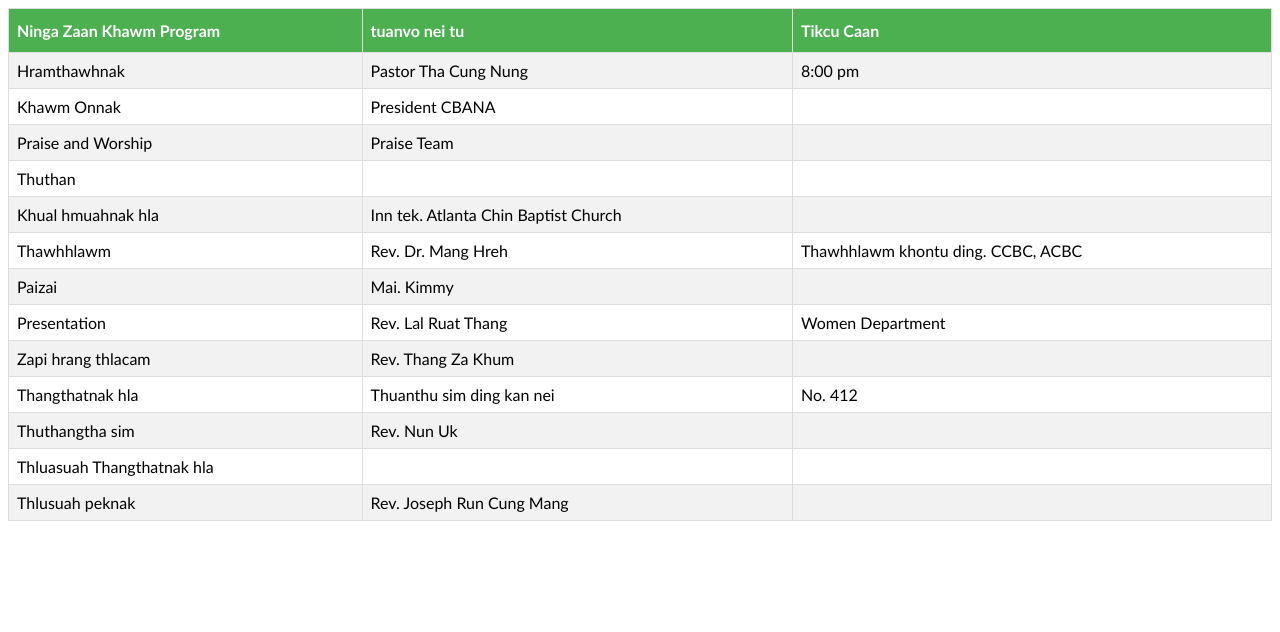
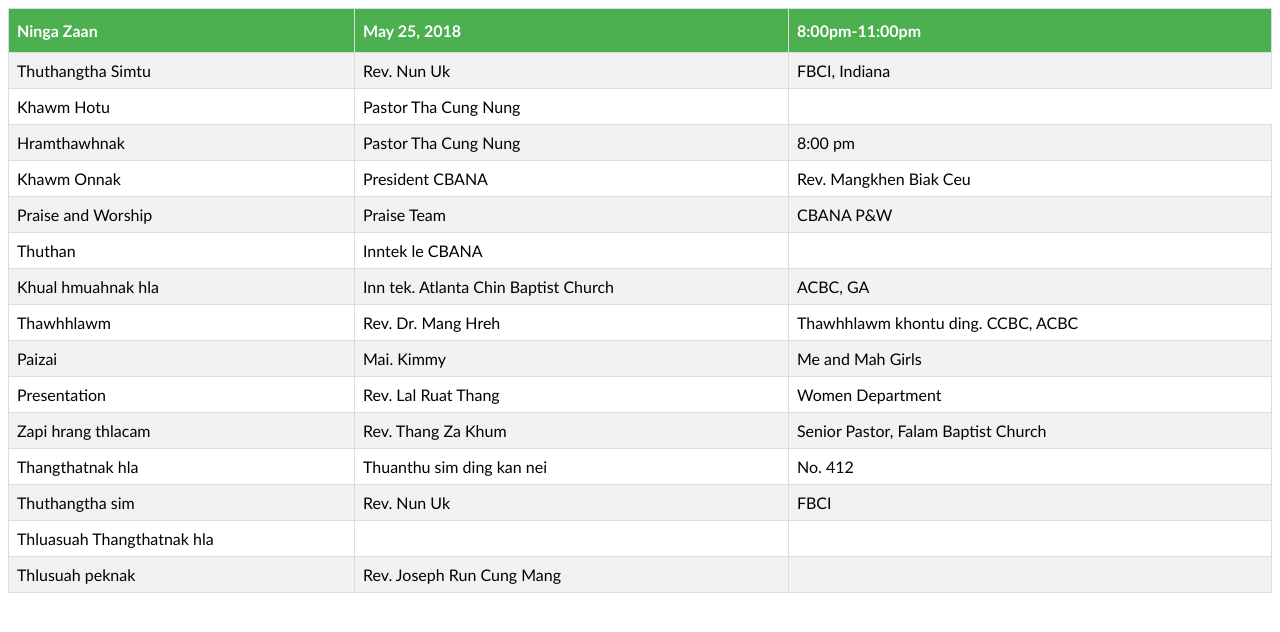
Before and after one commit to cbana2k18/program, a plain HTML site: page index1.html in a window 1280 px wide. Drawn offline with Linux system fonts and the light colour scheme.

Commit message:
udpate program for firday night

```diff
--- a/index1.html
+++ b/index1.html
@@ -59,10 +59,18 @@ li a {
 
 <table id="customers">
   <tr>
-    <th>Ninga Zaan Khawm Program</th>
-    <th>tuanvo nei tu</th>
-    <th>Tikcu Caan</th>
+    <th>Ninga Zaan</th>
+    <th>May 25, 2018</th>
+    <th>8:00pm-11:00pm</th>
   </tr>
+  <tr>
+      <td>Thuthangtha Simtu</td>
+      <td>Rev. Nun Uk</td>
+      <td>FBCI, Indiana</td>
+  </tr>
+  <tr>
+      <td>Khawm Hotu</td>
+      <td>Pastor Tha Cung Nung</td>
   <tr>
     <td>Hramthawhnak</td>
     <td>Pastor Tha Cung Nung</td>
@@ -71,22 +79,22 @@ li a {
   <tr>
     <td>Khawm Onnak</td>
     <td>President CBANA</td>
-    <td></td>
+    <td>Rev. Mangkhen Biak Ceu</td>
   </tr>
   <tr>
     <td>Praise and Worship</td>
     <td>Praise Team</td>
-    <td></td>
+    <td>CBANA P&W</td>
   </tr>
   <tr>
     <td>Thuthan</td>
-    <td></td>
+    <td>Inntek le CBANA</td>
     <td></td>
   </tr>
   <tr>
       <td>Khual hmuahnak hla</td>
       <td>Inn tek. Atlanta Chin Baptist Church</td>
-      <td></td>
+      <td>ACBC, GA</td>
     </tr>
   <tr>
     <td>Thawhhlawm</td>
@@ -96,7 +104,7 @@ li a {
   <tr>
       <td>Paizai</td>
       <td>Mai. Kimmy</td>
-      <td></td>
+      <td>Me and Mah Girls</td>
    </tr>
 
    <tr>
@@ -107,7 +115,7 @@ li a {
   <tr>
      <td>Zapi hrang thlacam</td>
      <td>Rev. Thang Za Khum</td>
-     <td></td>
+     <td>Senior Pastor, Falam Baptist Church</td>
    </tr>
    <tr>
     <td>Thangthatnak hla</td>
@@ -117,7 +125,7 @@ li a {
   <tr>
      <td>Thuthangtha sim</td>
      <td>Rev. Nun Uk</td>
-     <td></td>
+     <td>FBCI</td>
   </tr>
     <tr>
     <td>Thluasuah Thangthatnak hla</td>
```
